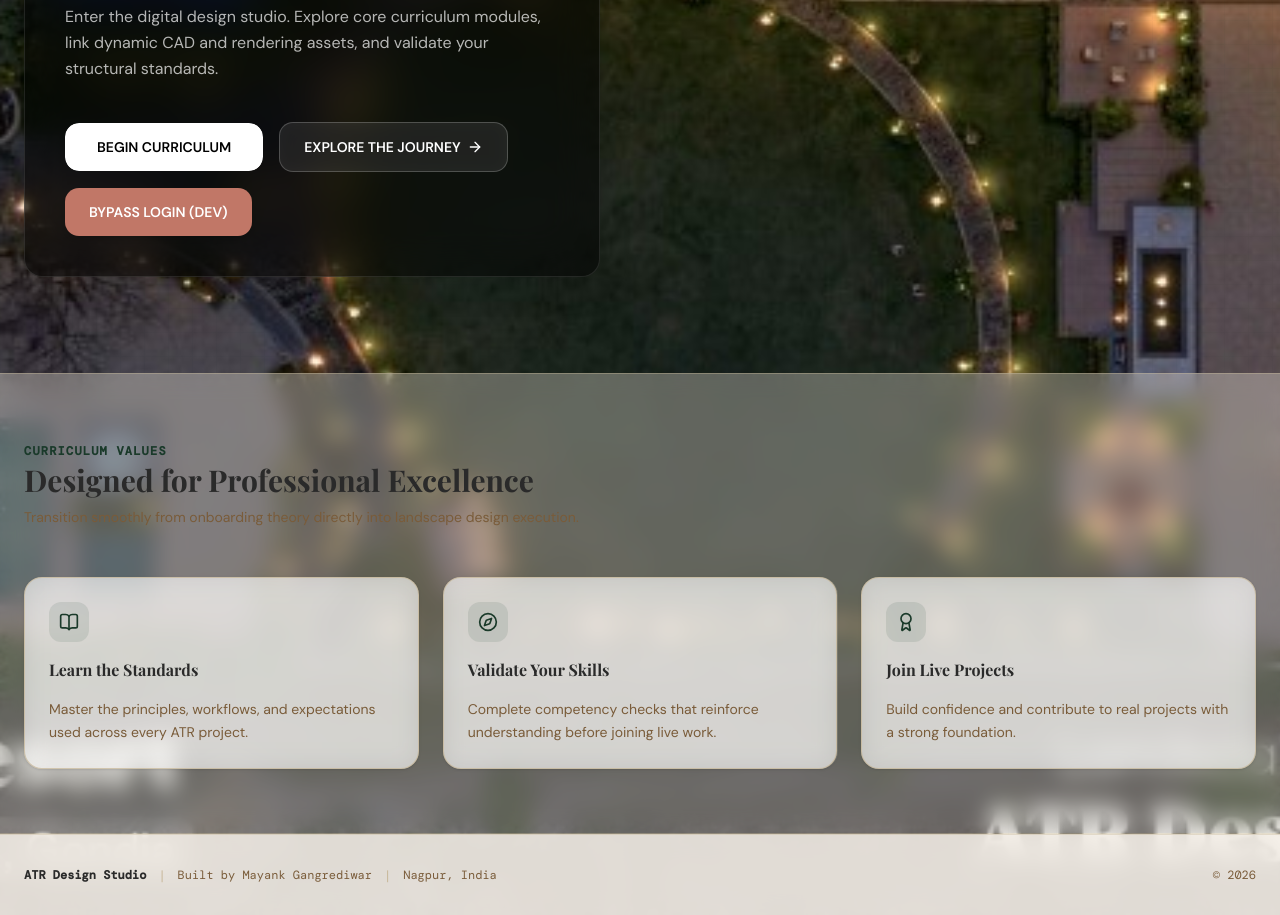
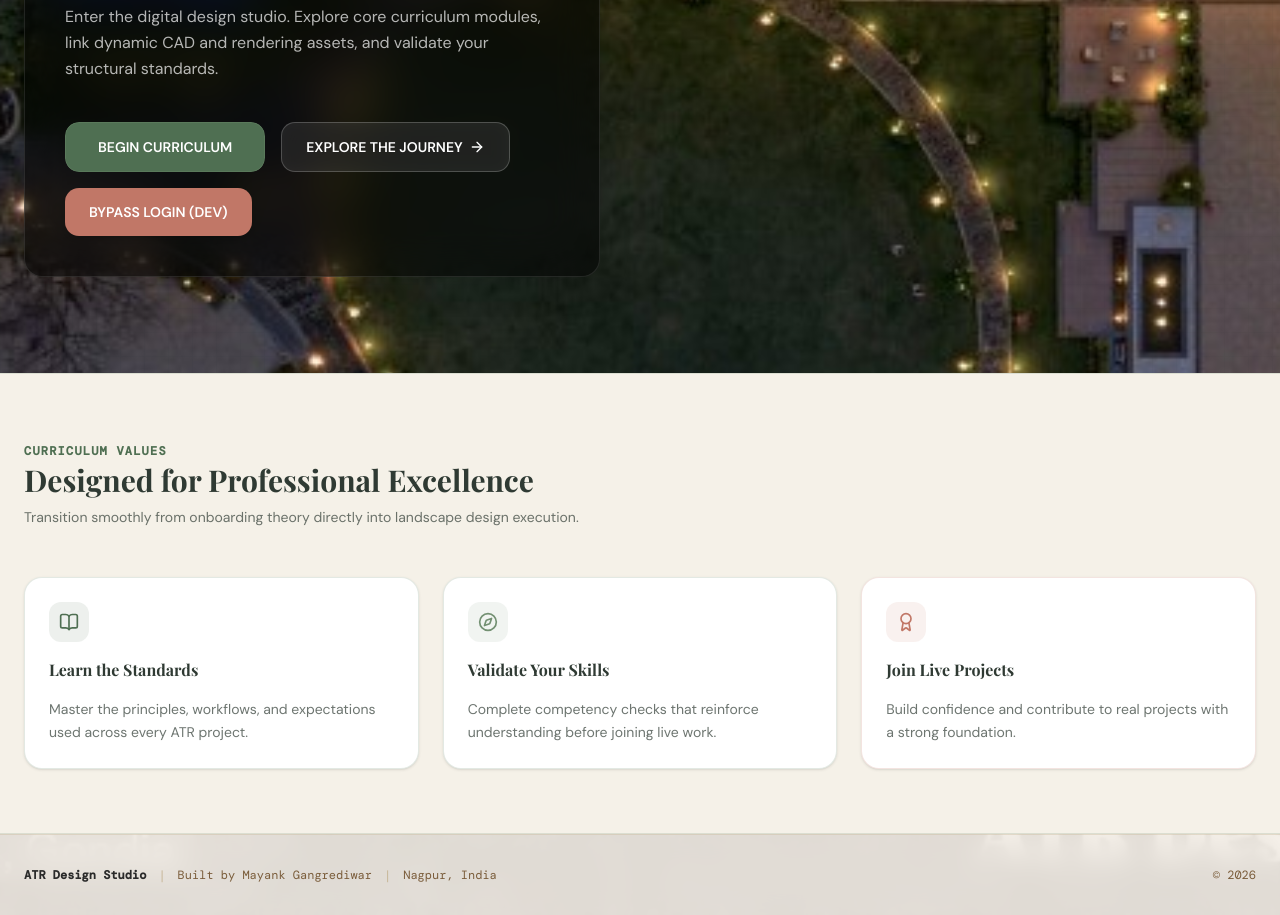
Before and after one commit to atrstudiofoundation-coder/ATRfoundation, a React (Vite) app in the folder frontend/: page / in a window 1280 px wide. Shown: the part 460-1375 px from the top of the page. Built offline with nearby package versions, Linux system fonts and the light colour scheme; no server answers.

Commit message:
feat: apply landscape theme to landing page and make dashboard progress dynamic

```diff
--- a/frontend/src/pages/DashboardPage.tsx
+++ b/frontend/src/pages/DashboardPage.tsx
@@ -265,13 +265,8 @@ export const DashboardPage: React.FC = () => {
   const pathModules = primaryPath?.modules ?? modules ?? [];
   const totalModulesCount = pathModules.length;
 
-  // Find active onboarding focal person (defaults to Mayank Gangrediwar)
-  const firstProgress = compliance?.cohort_progress?.[0] || {
-    user_name: 'Mayank Gangrediwar',
-    department: 'Studio Design',
-    progress_percent: 100,
-    status: 'Completed'
-  };
+  // Find active onboarding focal person
+  const firstProgress = compliance?.cohort_progress?.[0];
 
   return (
     <div className="space-y-8 animate-fade-in relative z-10">
@@ -584,7 +579,12 @@ export const DashboardPage: React.FC = () => {
 
               <CardContent className="space-y-6 relative z-10">
                 {/* Spotlight/Active Member Panel - Upgraded Progress Board */}
-                <div className="p-5 bg-[#F5F1E8] rounded-input border border-border/80 space-y-5 shadow-inner relative overflow-hidden">
+                {isComplianceLoading ? (
+                  <SkeletonCard />
+                ) : !firstProgress ? (
+                  <EmptyState title="No Employee Progress" description="Once employees begin their onboarding curriculum, their live progress will be tracked here." />
+                ) : (
+                  <div className="p-5 bg-[#F5F1E8] rounded-input border border-border/80 space-y-5 shadow-inner relative overflow-hidden">
                   {/* Decorative drafting crosshair mark in the corner */}
                   <div className="absolute top-2 right-2 text-primary/10 font-mono text-[9px] pointer-events-none">
                     CAD REF: SH-01
@@ -668,6 +668,7 @@ export const DashboardPage: React.FC = () => {
                     </div>
                   </div>
                 </div>
+                )}
 
                 {/* Progress Overview Line Chart */}
                 <ProgressOverviewChart />
--- a/frontend/src/pages/LandingPage.tsx
+++ b/frontend/src/pages/LandingPage.tsx
@@ -139,13 +139,13 @@ export const LandingPage: React.FC = () => {
         <div className="absolute inset-4 sm:inset-8 border border-border/20 pointer-events-none rounded-card" />
 
         <div className="text-center space-y-6 max-w-sm px-4">
-          <div className="inline-flex items-center justify-center h-14 w-14 rounded-input bg-primary text-primary-foreground text-xl font-bold font-display shadow-sm">
+          <div className="inline-flex items-center justify-center h-14 w-14 rounded-input bg-[#4F6F52] text-white text-xl font-bold font-display shadow-sm border border-[#739072]/30">
             ATR
           </div>
 
           <div className="space-y-1.5">
-            <h1 className="text-2xl font-bold tracking-wider font-display uppercase">Design Studio</h1>
-            <p className="text-xs uppercase tracking-widest text-primary font-semibold font-mono">Foundation</p>
+            <h1 className="text-2xl font-bold tracking-wider font-display uppercase text-[#2F3A33] dark:text-[#F5F1E8]">Design Studio</h1>
+            <p className="text-xs uppercase tracking-widest text-[#739072] font-semibold font-mono">Foundation</p>
           </div>
 
           <div className="pt-8 flex flex-col items-center gap-2">
@@ -192,7 +192,7 @@ export const LandingPage: React.FC = () => {
 
           {/* Logo Center */}
           <div className="flex items-center gap-3 md:absolute md:left-1/2 md:-translate-x-1/2">
-            <div className="h-9 w-9 rounded-xl bg-white text-black flex items-center justify-center font-bold text-sm font-display shadow-universal">
+            <div className="h-9 w-9 rounded-xl bg-[#F5F1E8] text-[#2F3A33] flex items-center justify-center font-bold text-sm font-display shadow-md border border-[#F5F1E8]/20">
               ATR
             </div>
             <div>
@@ -251,8 +251,8 @@ export const LandingPage: React.FC = () => {
       {/* HERO SECTION */}
       <section className="relative z-10 flex-1 max-w-7xl w-full mx-auto px-6 py-12 md:py-24 grid grid-cols-1 lg:grid-cols-12 gap-12 items-center">
         <div className="lg:col-span-7 bg-black/50 border border-white/10 backdrop-blur-xl p-8 sm:p-10 rounded-card shadow-universal space-y-6 text-left animate-in fade-in slide-in-from-left-4 duration-500 max-w-xl">
-          <div className="inline-flex items-center gap-1.5 px-3 py-1 rounded-full bg-white/10 text-white border border-white/20 backdrop-blur-md text-[10px] font-bold font-mono uppercase tracking-wider">
-            <Sparkles className="w-3.5 h-3.5 text-accent" /> CORE CURRICULUM ONBOARDING
+          <div className="inline-flex items-center gap-1.5 px-3 py-1 rounded-full bg-[#4F6F52]/80 text-[#F5F1E8] border border-[#739072]/50 backdrop-blur-md text-[10px] font-bold font-mono uppercase tracking-wider shadow-sm">
+            <Sparkles className="w-3.5 h-3.5 text-[#F5F1E8]" /> CORE CURRICULUM ONBOARDING
           </div>
 
           <h2 className="text-5xl sm:text-7.5xl font-extrabold font-display tracking-tight text-white leading-[1.05] drop-shadow-sm">
@@ -272,10 +272,10 @@ export const LandingPage: React.FC = () => {
             <div className="relative inline-block overflow-hidden rounded-button hover:scale-[1.02] active:scale-95 transition-all duration-200">
               <button
                 disabled={isLoggingIn}
-                className="px-8 py-3.5 bg-white hover:bg-white/90 text-black text-xs sm:text-sm font-bold rounded-button shadow-universal flex items-center justify-center gap-2.5 disabled:opacity-50"
+                className="px-8 py-3.5 bg-[#4F6F52] hover:bg-[#4F6F52]/90 text-white text-xs sm:text-sm font-bold rounded-button shadow-md flex items-center justify-center gap-2.5 disabled:opacity-50 transition-all duration-200 border border-[#739072]/30"
               >
                 {isLoggingIn && (
-                  <span className="h-4 w-4 border-2 border-black border-t-transparent rounded-full animate-spin shrink-0" />
+                  <span className="h-4 w-4 border-2 border-white border-t-transparent rounded-full animate-spin shrink-0" />
                 )}
                 <span>BEGIN CURRICULUM</span>
               </button>
@@ -340,46 +340,46 @@ export const LandingPage: React.FC = () => {
       </section>
 
       {/* FEATURE SECTION */}
-      <section id="features-section" className="relative z-10 bg-secondary/35 backdrop-blur-md border-y border-border/40 py-16 transition-colors duration-200">
+      <section id="features-section" className="relative z-10 bg-[#F5F1E8] dark:bg-[#2F3A33]/90 backdrop-blur-md border-y border-[#739072]/20 py-16 transition-colors duration-200">
         <div className="max-w-7xl mx-auto px-6">
           <div className="max-w-2xl text-left space-y-2 mb-12 animate-in fade-in duration-500">
-            <span className="text-xs uppercase tracking-widest text-primary font-bold font-mono">Curriculum Values</span>
-            <h3 className="text-2xl sm:text-3xl font-bold font-display text-foreground">Designed for Professional Excellence</h3>
-            <p className="text-xs sm:text-sm text-muted-foreground leading-relaxed">
+            <span className="text-xs uppercase tracking-widest text-[#4F6F52] dark:text-[#739072] font-bold font-mono">Curriculum Values</span>
+            <h3 className="text-2xl sm:text-3xl font-bold font-display text-[#2F3A33] dark:text-[#F5F1E8]">Designed for Professional Excellence</h3>
+            <p className="text-xs sm:text-sm text-[#2F3A33]/70 dark:text-[#F5F1E8]/70 leading-relaxed">
               Transition smoothly from onboarding theory directly into landscape design execution.
             </p>
           </div>
 
           <div className="grid grid-cols-1 md:grid-cols-3 gap-6">
             {/* Feature 1 */}
-            <div className="bg-card/60 backdrop-blur-md border border-border/75 rounded-card p-6 shadow-sm space-y-4 hover:-translate-y-[2px] hover:border-primary/45 hover:shadow-universal transition-all duration-300">
-              <div className="h-10 w-10 bg-primary/10 rounded-input flex items-center justify-center text-primary">
+            <div className="bg-white dark:bg-black/40 backdrop-blur-md border border-[#739072]/20 rounded-card p-6 shadow-sm space-y-4 hover:-translate-y-[2px] hover:border-[#4F6F52]/40 hover:shadow-md transition-all duration-300 group">
+              <div className="h-10 w-10 bg-[#4F6F52]/10 dark:bg-[#4F6F52]/20 rounded-input flex items-center justify-center text-[#4F6F52] group-hover:bg-[#4F6F52] group-hover:text-white transition-colors duration-300">
                 <BookOpen className="w-5 h-5" />
               </div>
-              <h4 className="text-base font-bold text-foreground">Learn the Standards</h4>
-              <p className="text-xs sm:text-sm text-muted-foreground leading-relaxed">
+              <h4 className="text-base font-bold text-[#2F3A33] dark:text-[#F5F1E8]">Learn the Standards</h4>
+              <p className="text-xs sm:text-sm text-[#2F3A33]/70 dark:text-[#F5F1E8]/70 leading-relaxed">
                 Master the principles, workflows, and expectations used across every ATR project.
               </p>
             </div>
 
             {/* Feature 2 */}
-            <div className="bg-card/60 backdrop-blur-md border border-border/75 rounded-card p-6 shadow-sm space-y-4 hover:-translate-y-[2px] hover:border-primary/45 hover:shadow-universal transition-all duration-300">
-              <div className="h-10 w-10 bg-primary/10 rounded-input flex items-center justify-center text-primary">
+            <div className="bg-white dark:bg-black/40 backdrop-blur-md border border-[#739072]/20 rounded-card p-6 shadow-sm space-y-4 hover:-translate-y-[2px] hover:border-[#739072]/40 hover:shadow-md transition-all duration-300 group">
+              <div className="h-10 w-10 bg-[#739072]/10 dark:bg-[#739072]/20 rounded-input flex items-center justify-center text-[#739072] group-hover:bg-[#739072] group-hover:text-white transition-colors duration-300">
                 <Compass className="w-5 h-5" />
               </div>
-              <h4 className="text-base font-bold text-foreground">Validate Your Skills</h4>
-              <p className="text-xs sm:text-sm text-muted-foreground leading-relaxed">
+              <h4 className="text-base font-bold text-[#2F3A33] dark:text-[#F5F1E8]">Validate Your Skills</h4>
+              <p className="text-xs sm:text-sm text-[#2F3A33]/70 dark:text-[#F5F1E8]/70 leading-relaxed">
                 Complete competency checks that reinforce understanding before joining live work.
               </p>
             </div>
 
             {/* Feature 3 */}
-            <div className="bg-card/60 backdrop-blur-md border border-border/75 rounded-card p-6 shadow-sm space-y-4 hover:-translate-y-[2px] hover:border-primary/45 hover:shadow-universal transition-all duration-300">
-              <div className="h-10 w-10 bg-primary/10 rounded-input flex items-center justify-center text-primary">
+            <div className="bg-white dark:bg-black/40 backdrop-blur-md border border-[#C17767]/20 rounded-card p-6 shadow-sm space-y-4 hover:-translate-y-[2px] hover:border-[#C17767]/40 hover:shadow-md transition-all duration-300 group">
+              <div className="h-10 w-10 bg-[#C17767]/10 dark:bg-[#C17767]/20 rounded-input flex items-center justify-center text-[#C17767] group-hover:bg-[#C17767] group-hover:text-white transition-colors duration-300">
                 <Award className="w-5 h-5" />
               </div>
-              <h4 className="text-base font-bold text-foreground">Join Live Projects</h4>
-              <p className="text-xs sm:text-sm text-muted-foreground leading-relaxed">
+              <h4 className="text-base font-bold text-[#2F3A33] dark:text-[#F5F1E8]">Join Live Projects</h4>
+              <p className="text-xs sm:text-sm text-[#2F3A33]/70 dark:text-[#F5F1E8]/70 leading-relaxed">
                 Build confidence and contribute to real projects with a strong foundation.
               </p>
             </div>
```
